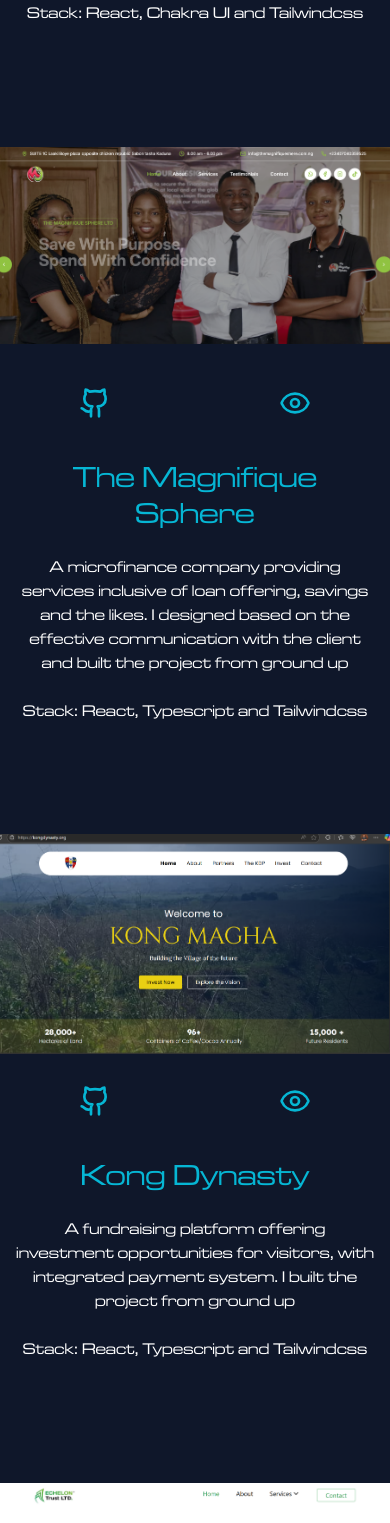
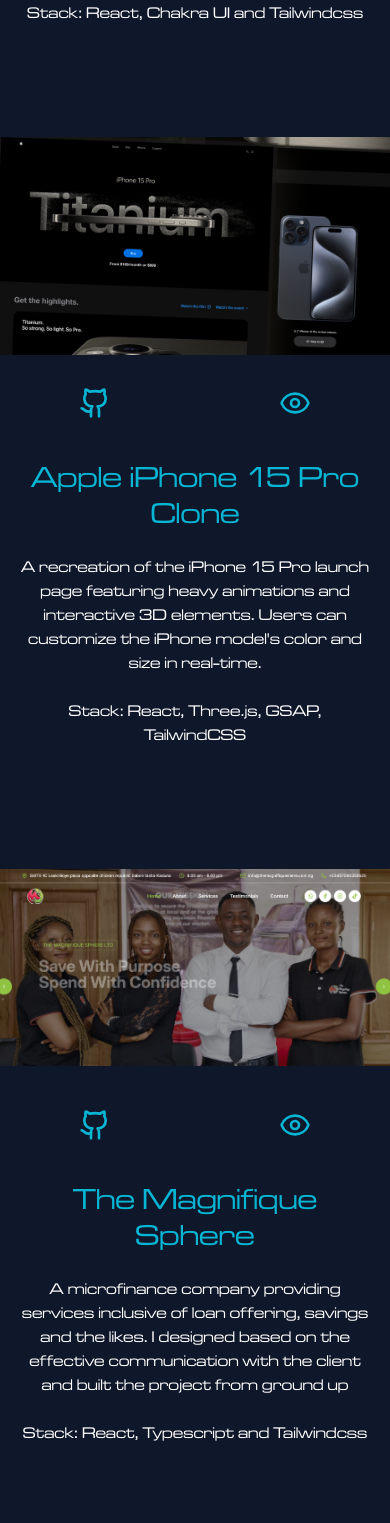
Before and after one commit to peterintech/Portfolio, a Next.js app: page /projects in a window 390 px wide. Shown: the part 1580-3103 px from the top of the page. Built offline with nearby package versions, Linux system fonts and the light colour scheme.

Commit message:
ADD: apple's iphone 15 pro clone

```diff
--- a/constants/index.tsx
+++ b/constants/index.tsx
@@ -308,6 +308,17 @@
     stack: "React, Chakra UI and Tailwindcss",
   },
   {
+    title: "Apple iPhone 15 Pro Clone",
+    url: {
+      github: "https://github.com/peterintech/apple-website-clone",
+      live: "https://apple-iphon5pro.vercel.app/",
+      image: "/iphone_15.png",
+    },
+    description:
+      "A recreation of the iPhone 15 Pro launch page featuring heavy animations and interactive 3D elements. Users can customize the iPhone model's color and size in real-time.",
+    stack: "React, Three.js, GSAP, TailwindCSS",
+  },
+  {
     title: "The Magnifique Sphere",
     url: {
       github: "#",
```
Also changed, not shown: public/iphone_15.png (added).
